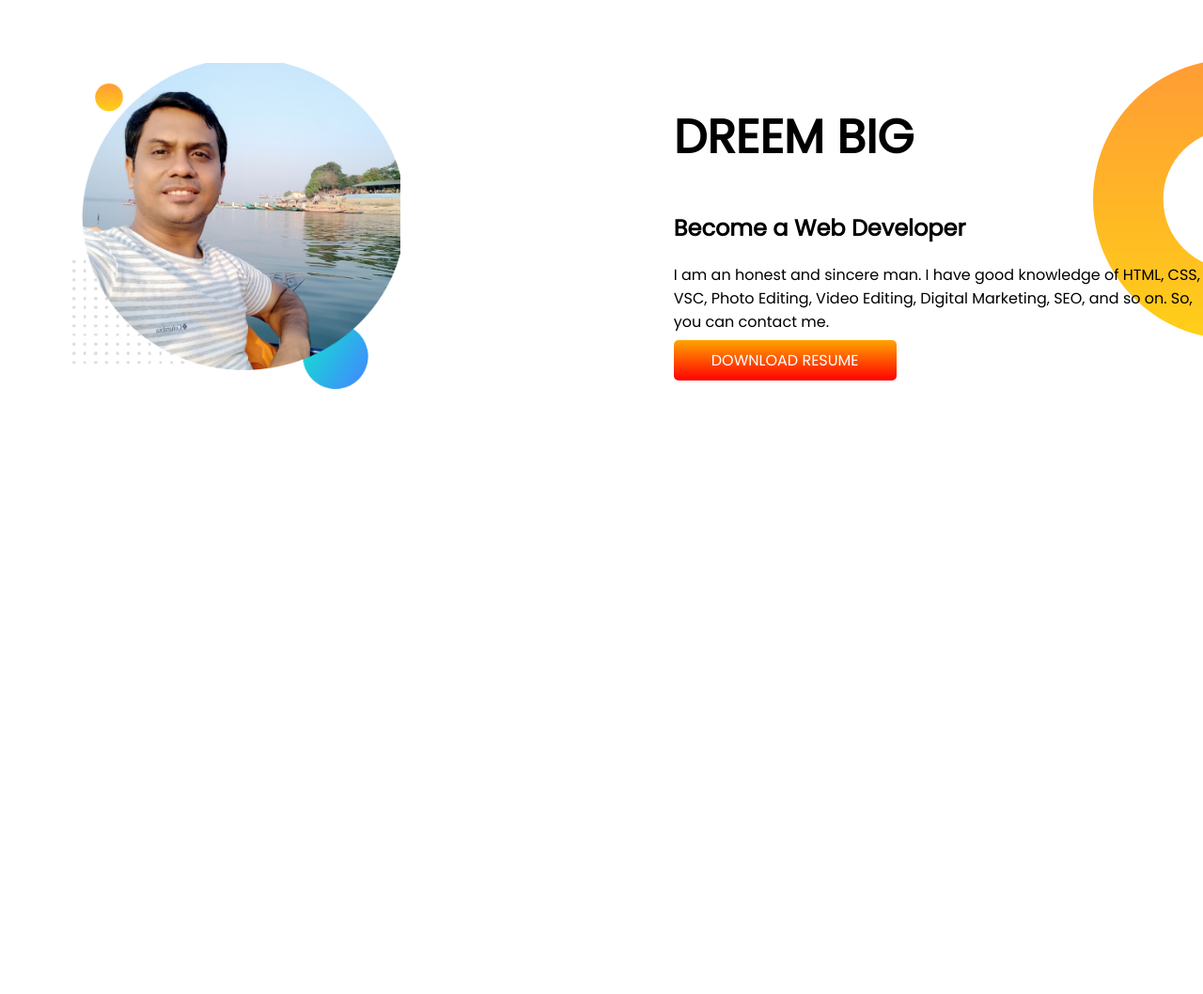
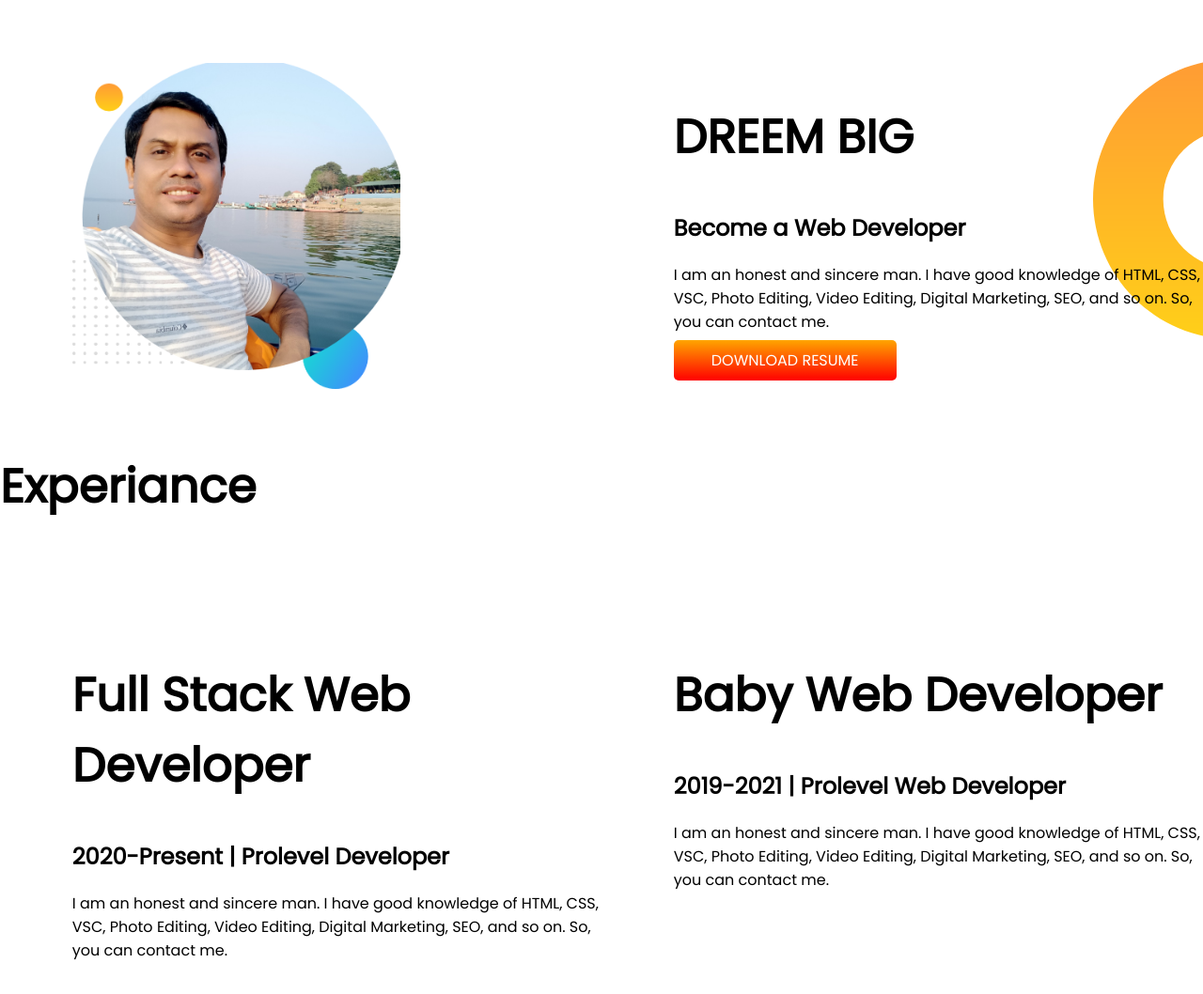
Before and after one commit to ruvelbarua/developer-porfolio, a plain HTML site: page index.html in a window 1280 px wide. Shown: the part 559-1617 px from the top of the page at 94% size. Before the commit the page ends 1040 px from the top, so only its background shows below. Drawn offline with Linux system fonts and the light colour scheme.

Commit message:
page update

```diff
--- a/index.html
+++ b/index.html
@@ -13,7 +13,7 @@
 </head>
 
 <body>
-    <section class="top-banner">
+    <section class="top-banner flexible-container">
         <div class="half-width">
             <h1>Welcome to</h1>
             <h1><span class="orange-color">Ruvel Barua</span> World!</h1>
@@ -26,7 +26,7 @@
             <img src="images/ruvel1.png" alt="">
         </div>
     </section>
-    <section class="dream-big">
+    <section class="dream-big flexible-container">
         <div class="half-width">
             <img src="images/ruvel3.png" alt="">
         </div>
@@ -39,6 +39,25 @@
         </div>
 
     </section>
+    <section class="experiance-part flexible-containe">
+        <h1>Experiance</h1>
+        <div class="flexible-container">
+            <div class="half-width">
+                <h1>Full Stack Web Developer</h1>
+                <h2>2020-Present | Prolevel Developer</h2>
+                <p>I am an honest and sincere man. I have good knowledge of HTML, CSS, VSC, Photo Editing, Video
+                    Editing,
+                    Digital Marketing, SEO, and so on. So, you can contact me.</p>
+            </div>
+            <div class="half-width">
+                <h1>Baby Web Developer</h1>
+                <h2>2019-2021 | Prolevel Web Developer</h2>
+                <p>I am an honest and sincere man. I have good knowledge of HTML, CSS, VSC, Photo Editing, Video
+                    Editing,
+                    Digital Marketing, SEO, and so on. So, you can contact me.</p>
+            </div>
+        </div>
+    </section>
 </body>
 
 </html>
--- a/style.css
+++ b/style.css
@@ -8,7 +8,7 @@ h1{
 .orange-color{
     color: orange;
 }
-section{
+.flexible-container{
     display: flex;
     margin-bottom: 60px;
 }
```
